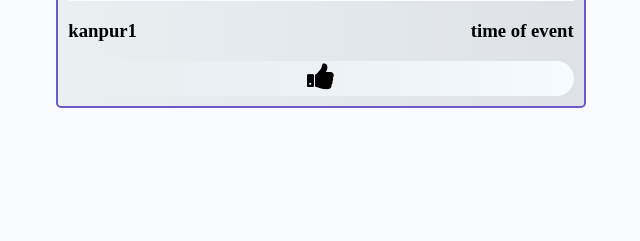
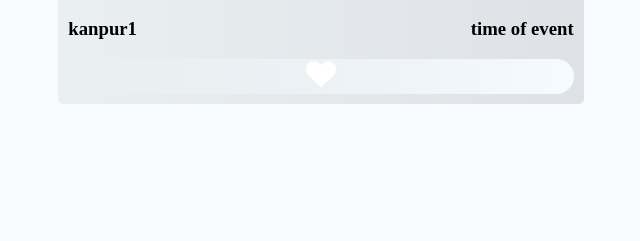
Before and after one commit to JackCompass/occasion, a Django app: page / in a window 1280 px wide. Shown: the part 559-800 px from the top of the page, without its empty margins (319-959 px from the left). Run offline with Django 3.2, Linux system fonts and the light colour scheme; a user stored in the database is signed in.

Commit message:
Added heart like button

```diff
--- a/event/static/home.css
+++ b/event/static/home.css
@@ -10,7 +10,6 @@ body {
 }
 
 .event {
-	border: 2px solid slateblue;
 	width: fit-content;
 	margin: 10px auto;
 	padding: 10px;
@@ -30,7 +29,6 @@ body {
 	border-radius: 20px;
 	height: 35px;
 }
-
 .event-image {
 	width: 100%;
 	background-image: linear-gradient(to right, #F6FBFF, #FBFDFF);
@@ -45,6 +43,15 @@ body {
 
 /* Here writing custom css for heart like button */
 
-.fa:hover {
-  color: darkblue;
+.fa {
+	color: white;
+	font-size: 30px;
 }
+
+.fa-heart:before {
+    font-size: 30px;
+}
+
+.fa-heart:after {
+    font-size: 30px;
+}
--- a/event/static/home.js
+++ b/event/static/home.js
@@ -1,3 +1,8 @@
 function togglePreference (x) {
-	x.classList.toggle("fa-thumbs-down");
+	if (x.style.color == 'white') {
+		x.style.color = 'red';
+	}
+	else {
+		x.style.color = 'white';
+	}
   }
--- a/event/templates/event/home.html
+++ b/event/templates/event/home.html
@@ -27,7 +27,7 @@
 			<h3>time of event</h3>
 		</div>
 		<div class="event-like">
-			<i onclick="togglePreference(this)" class="fa fa-thumbs-up" style="font-size: 30px;"></i>
+			<i onclick="togglePreference(this)" class="fa fa-heart"></i>
 		</div>
 	</div>
 </section>
```
